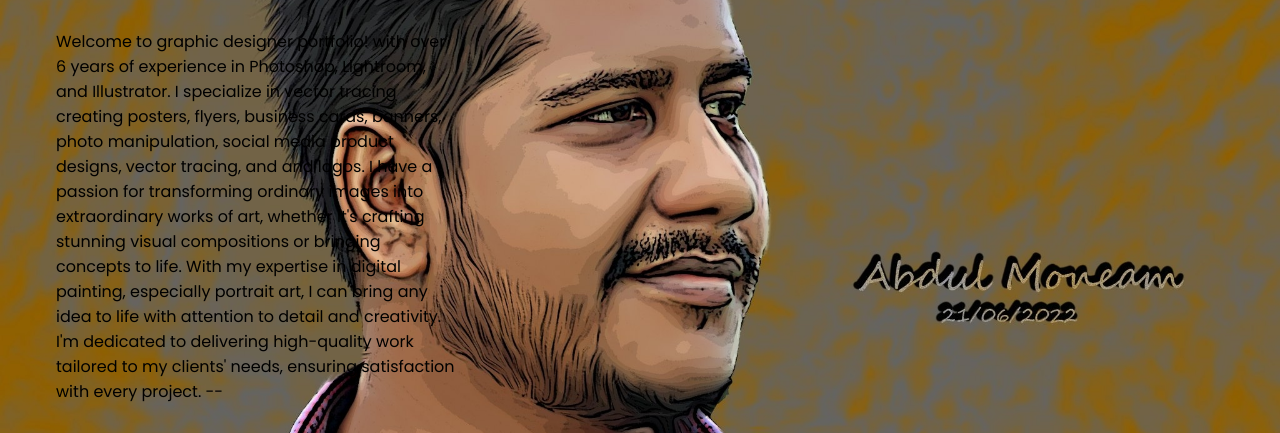
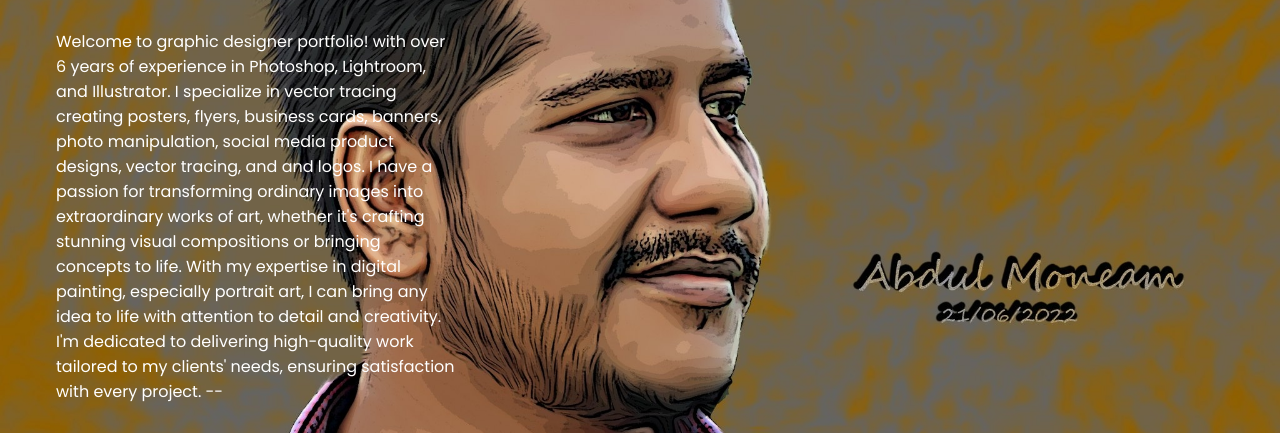
Before and after one commit to Abdul-Moneam/website-, a plain HTML site: page index.html in a window 1280 px wide. Shown: the part 273-706 px from the top of the page. Drawn offline with nearby package versions, Linux system fonts and the light colour scheme.

Commit message:
Update index.html

```diff
--- a/index.html
+++ b/index.html
@@ -20,7 +20,7 @@
         <p><span>Hello</span> I'm</p>
         <h1>MD Abdul Moneam</h1>
         <h2 class="section__title"> Graphic <span>Designer.</span></h2>
-        <p style="color: black">
+        <p style="color: white;">
           Welcome to graphic designer portfolio!  with over 6 years of experience in Photoshop, Lightroom, and Illustrator. I specialize in vector tracing creating posters, flyers, business cards, banners, photo manipulation, social media product designs, vector tracing, and and logos. I have a passion for transforming ordinary images into extraordinary works of art, whether it's crafting stunning visual compositions or bringing concepts to life. With my expertise in digital painting, especially portrait art, I can bring any idea to life with attention to detail and creativity. I'm dedicated to delivering high-quality work tailored to my clients' needs, ensuring satisfaction with every project.
 --
         </p>
```
